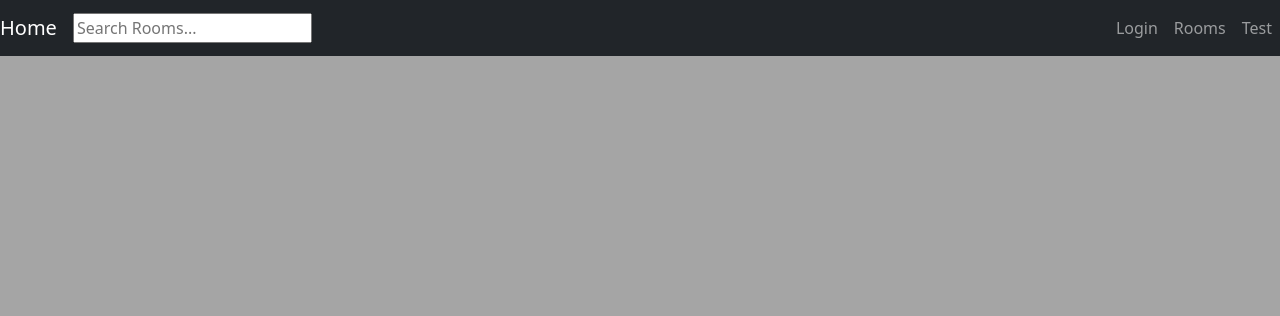
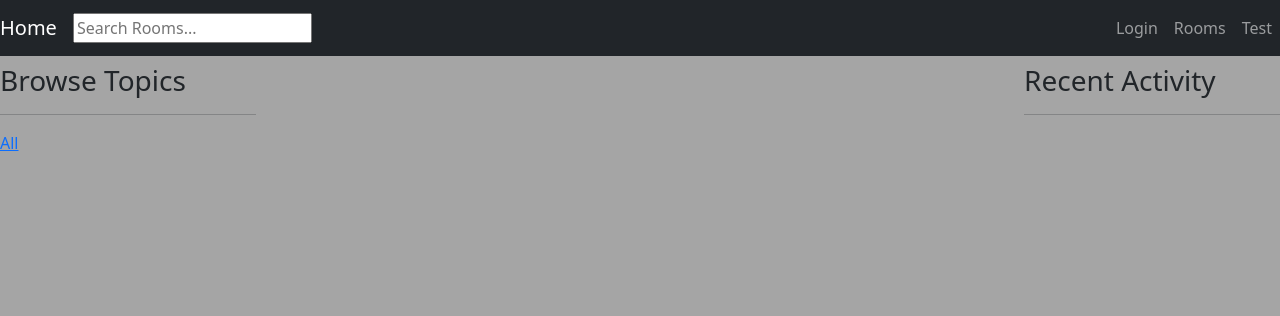
Before and after one commit to Ario124/Game_Room, a Django app: template base/templates/base/profile.html in a window 1280 px wide. Shown: the top 316 px of the page. Run offline with Django 3.2, Linux system fonts and the light colour scheme; the template is opened without the code that fills it, so the values that code supplies are empty.

Commit message:
Updated profile.html and views to show feed/activity on profile page

```diff
--- a/base/templates/base/feed_component.html
+++ b/base/templates/base/feed_component.html
@@ -6,7 +6,7 @@
         <a href="{% url 'delete-room' room.id %}">Delete</a>
         {% endif %}
 
-        <span>@{{room.host.username}}</span>
+        <a href="{% url 'user-profile' room.host.id %}">@{{room.host.username}}</a>
         <h4>{{room.id}} -- <a href="{% url 'room' room.id %}">{{room.name}}</a></h4>
         <small>{{room.topic.name}}</small>
         <hr>
--- a/base/templates/base/profile.html
+++ b/base/templates/base/profile.html
@@ -2,6 +2,27 @@
 
 
 {% block content %}
+
+<style>
+    .profile-container{
+        display:grid;
+        grid-template-columns: 1fr 3fr 1fr;
+    }
+</style>
+
 <h1>{{user.username}}</h1>
 
+<div class="profile-container">
+    <div>
+        {% include 'base/topics_component.html' %}
+    </div>
+
+    <div>
+        {% include 'base/feed_component.html' %}
+    </div>
+    <div>
+        {% include 'base/activity_component.html' %}
+    </div>
+</div>
+
 {% endblock content %}
--- a/base/urls.py
+++ b/base/urls.py
@@ -4,6 +4,7 @@ from . import views
 urlpatterns = [
     path('', views.home, name="home"),
     path('room/<str:pk>/', views.room, name="room"),
+    path('profile/<str:pk>/', views.userProfile, name="user-profile"),
 
     path('login/', views.loginPage, name="login"),
     path('logout/', views.logoutPage, name="logout"),
```
Also changed, not shown: base/views.py (+10 -0 lines).
